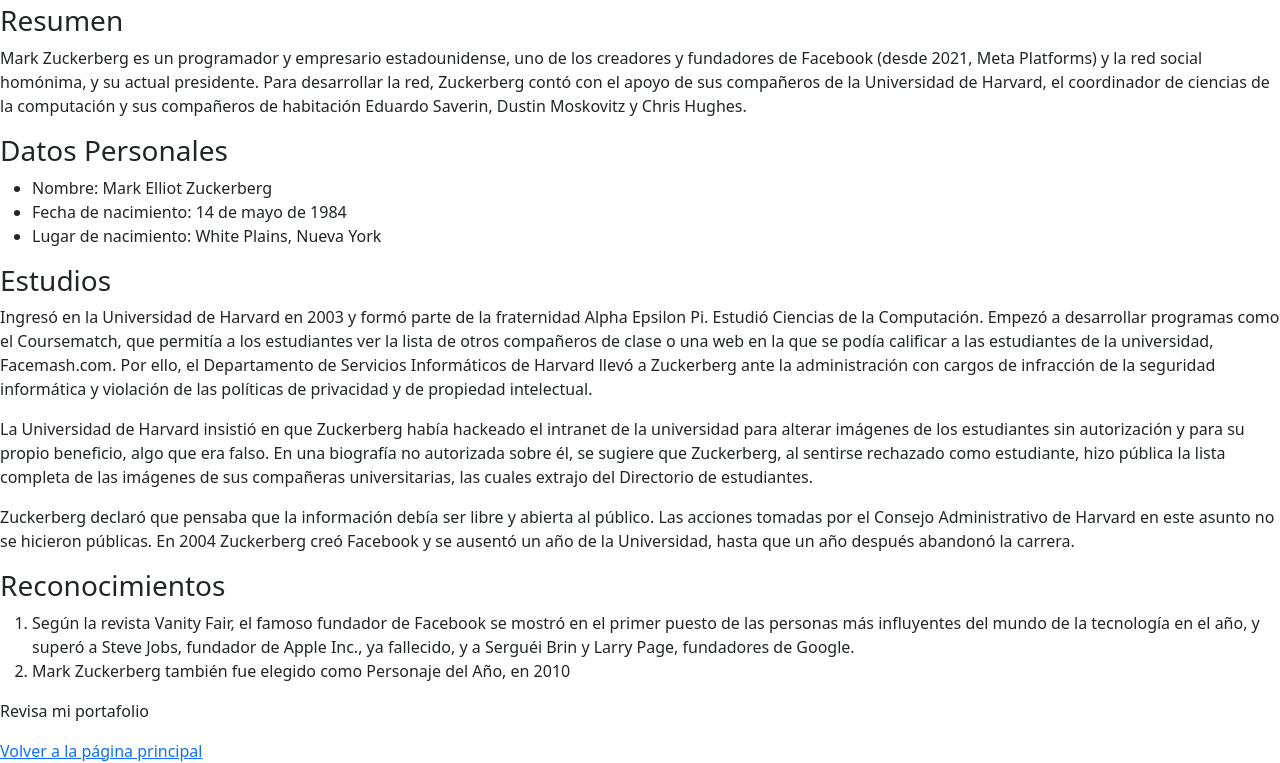
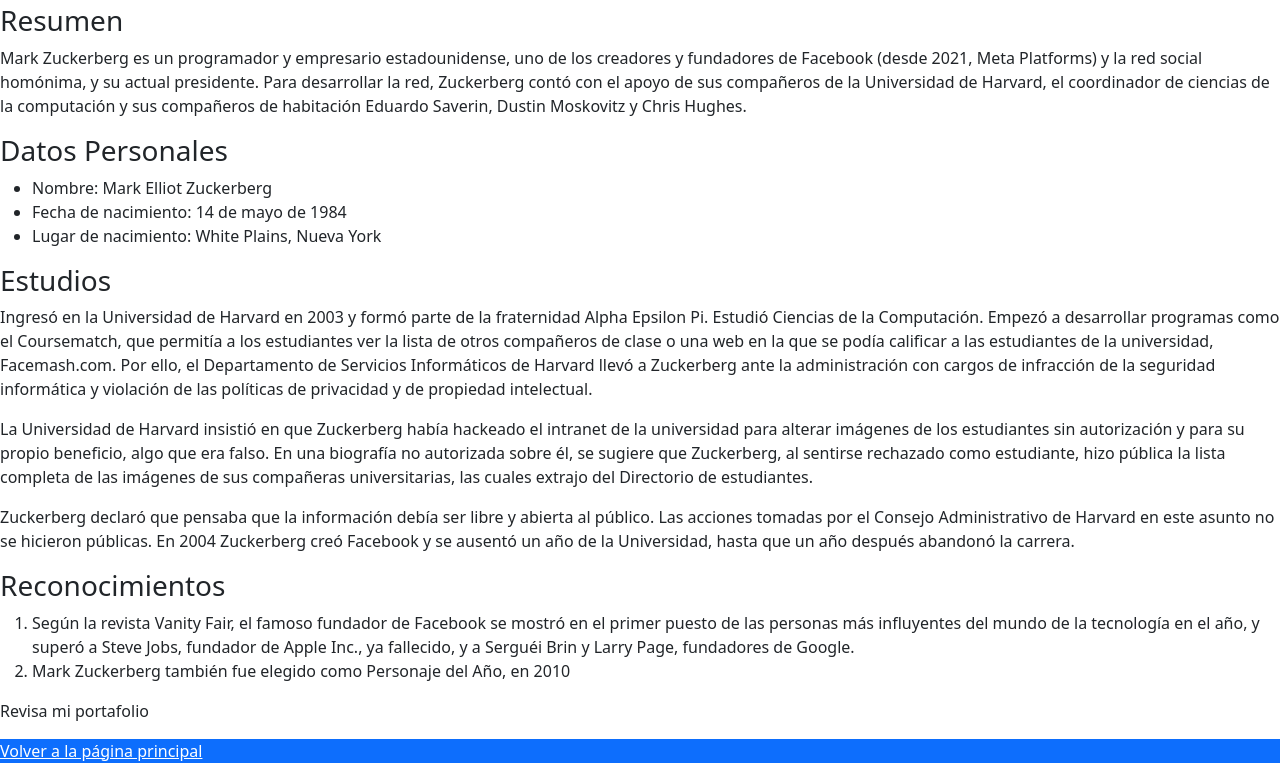
Before and after one commit to angelaaguilan/mod1-desafio-6.github.io, a plain HTML site: page curriculum.html in a window 1280 px wide. Shown: the part 692-1455 px from the top of the page. Drawn offline with nearby package versions, Linux system fonts and the light colour scheme.

Commit message:
Se agrega sentencia footer a la página curriculum

```diff
--- a/curriculum.html
+++ b/curriculum.html
@@ -52,7 +52,8 @@
         <li>Mark Zuckerberg también fue elegido como Personaje del Año, en 2010</li>
     </ol>
     <p>Revisa mi portafolio</p>
-    <a href="./index.html">Volver a la página principal</a><!--hipervínculo a portafolio.html-->
-
+    <footer class="bg-primary">
+      <a href="./index.html" class="text-white">Volver a la página principal</a><!--hipervínculo a portafolio.html-->
+    </footer>
 </body>
 </html>
```
